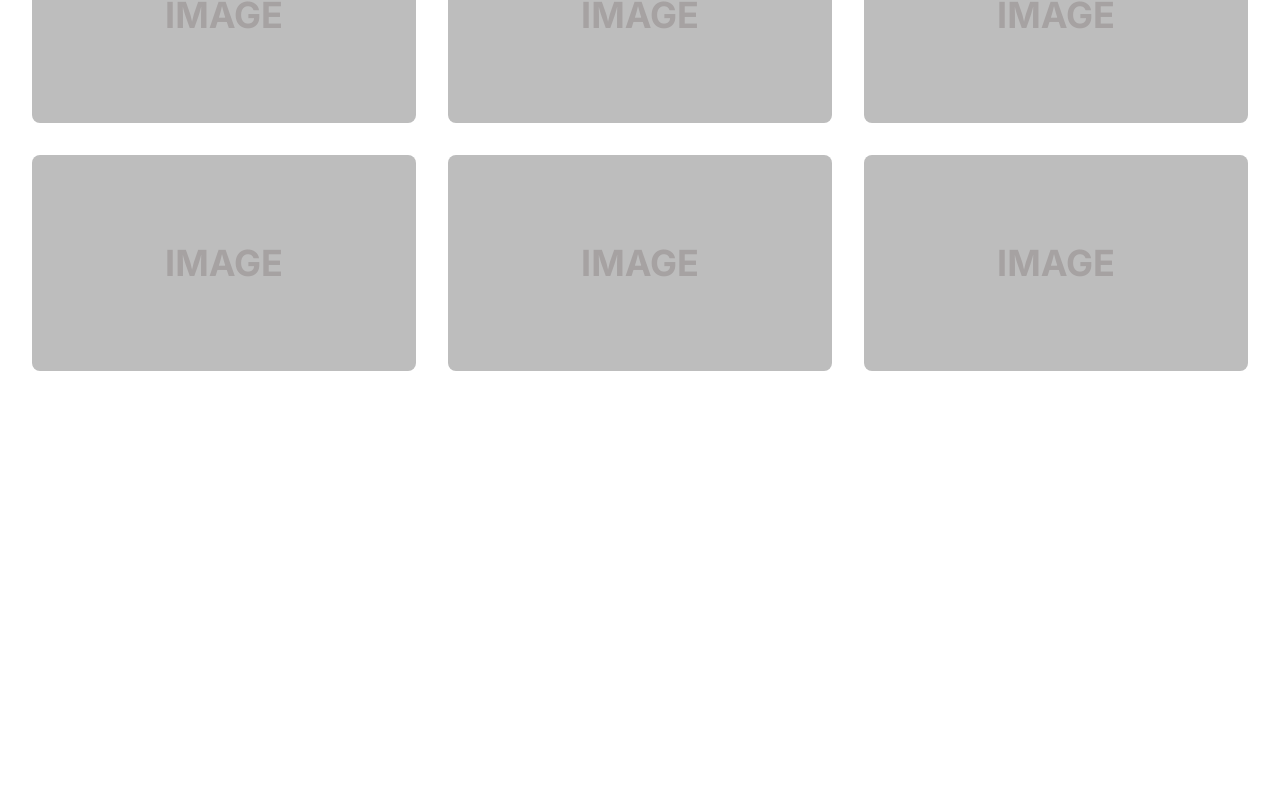
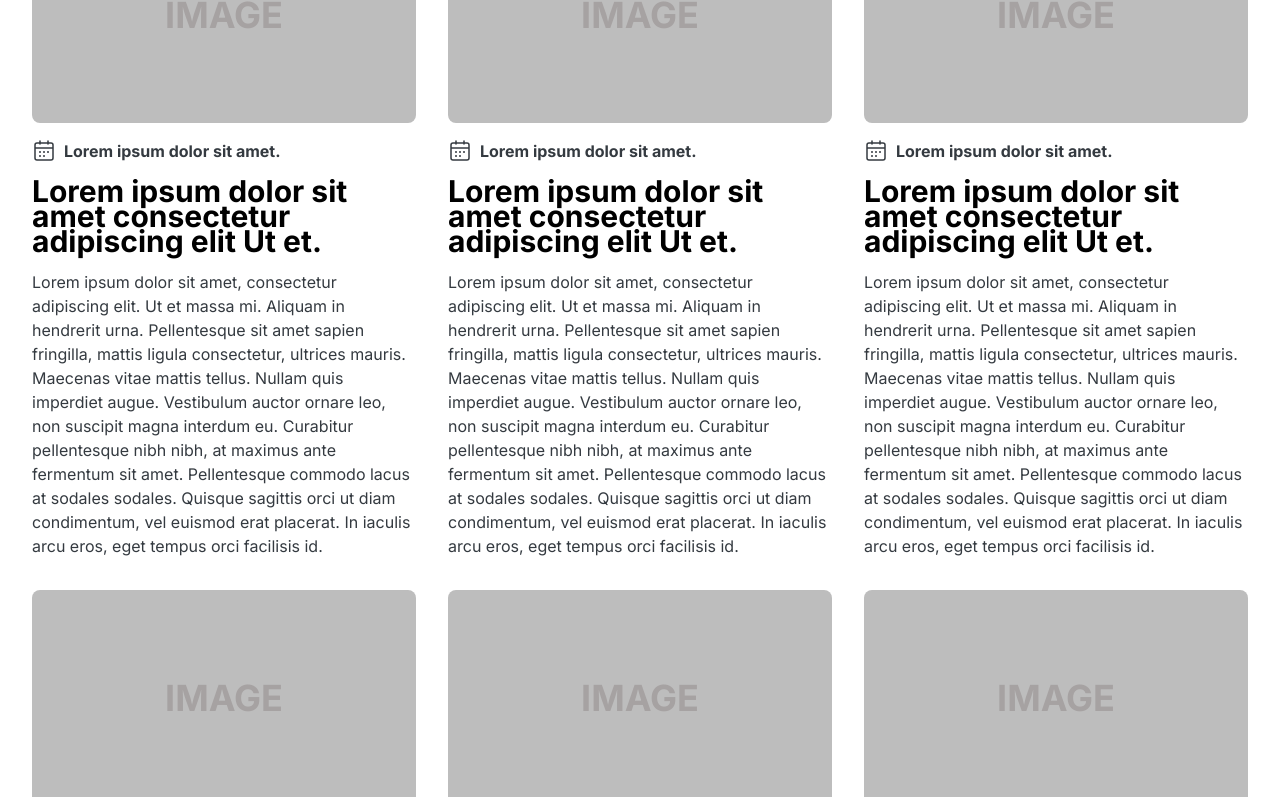
Before and after one commit to victoriadaluz/challenge-riu, an Angular app: page / in a window 1280 px wide. Shown: the part 1019-1816 px from the top of the page. Before the commit the page ends 1486 px from the top, so only its background shows below. Built offline with nearby package versions, Linux system fonts and the light colour scheme.

Commit message:
modified featured-article structure. added some lines and fixed other issues

```diff
--- a/src/app/components/molecules/article-card/article-card.html
+++ b/src/app/components/molecules/article-card/article-card.html
@@ -1,6 +1,7 @@
 <article class="article-card flex flex-col gap-4">
-
-<figure class="article-card__image m-0 w-full aspect-video rounded-lg overflow-hidden bg-neutral flex items-center justify-center">
+  <figure
+    class="article-card__image m-0 w-full aspect-video rounded-lg overflow-hidden bg-neutral flex items-center justify-center"
+  >
     @if (articleImageUrl()) {
       <img
         class="w-full h-full object-cover"
@@ -14,4 +15,30 @@
       <span class="font-bold text-4xl uppercase text-muted" aria-hidden="true">Image</span>
     }
   </figure>
+
+  <div class="article-card__meta flex items-center gap-2">
+    <svg width="24" height="24" viewBox="0 0 24 24" fill="none" aria-hidden="true">
+      <rect x="3" y="4" width="18" height="17" rx="2" stroke="#343a40" stroke-width="1.5" />
+      <path d="M3 9H21" stroke="#343a40" stroke-width="1.5" />
+      <path d="M8 2V5M16 2V5" stroke="#343a40" stroke-width="1.5" stroke-linecap="round" />
+      <circle cx="8" cy="13" r="1" fill="#343a40" />
+      <circle cx="12" cy="13" r="1" fill="#343a40" />
+      <circle cx="16" cy="13" r="1" fill="#343a40" />
+      <circle cx="8" cy="17" r="1" fill="#343a40" />
+      <circle cx="12" cy="17" r="1" fill="#343a40" />
+    </svg>
+    <time
+      class="article-card__date font-bold text-base leading-6 text-body"
+      [attr.datetime]="articleDateTime()"
+    >
+      {{ articleDate() }}
+    </time>
+  </div>
+  <h3 class="article-card__title font-bold text-[23px] leading-6.25 text-black lg:text-[30px] lg:leading-[38px">
+    {{ articleTitle() }}
+  </h3>
+
+  <p class="article-card__description text base leading-6 text-body font-normal">
+    {{ articleDescription() }}
+  </p>
 </article>
--- a/src/app/core/models/services/articles.service.ts
+++ /dev/null
@@ -1,29 +0,0 @@
-import { Injectable } from "@angular/core";
-
-
-export interface Article {
-    id: number;
-    date: string;
-    datetime: string;
-    title: string;
-    description: string;
-    imageUrl: string;
-    imageAlt: string;
-}
-
-@Injectable({
-    providedIn: 'root',
-})
-export class ArticlesService {
-    getArticles(): Article[] {
-        return Array.from({ length: 6 }, (_, i) => ({
-            id: i + 1,
-            date: 'Lorem ipsum dolor sit amet.',
-            datetime: '2025-03-01',
-            title: 'Lorem ipsum dolor sit amet consectetur adipiscing elit Ut et.',
-            description: 'Lorem ipsum dolor sit amet, consectetur adipiscing elit. Ut et massa mi. Aliquam in hendrerit urna. Pellentesque sit amet sapien fringilla, mattis ligula consectetur, ultrices mauris. Maecenas vitae mattis tellus. Nullam quis imperdiet augue. Vestibulum auctor ornare leo, non suscipit magna interdum eu. Curabitur pellentesque nibh nibh, at maximus ante fermentum sit amet. Pellentesque commodo lacus at sodales sodales. Quisque sagittis orci ut diam condimentum, vel euismod erat placerat. In iaculis arcu eros, eget tempus orci facilisis id.',
-            imageUrl: '',
-            imageAlt: `Image article ${i + 1}`,
-        }));
-    }
-}
--- a/src/app/pages/home/home.ts
+++ b/src/app/pages/home/home.ts
@@ -1,8 +1,7 @@
 import { Component } from '@angular/core';
 import { FeaturedArticle } from '../../components/organisms/featured-article/featured-article';
 import { ArticlesGrid } from '../../components/organisms/articles-grid/articles-grid';
-import { ArticlesService, Article } from '../../core/models/services/articles.service';
-
+import { Article } from '../../core/models/article.model';
 @Component({
   selector: 'app-home',
   imports: [FeaturedArticle, ArticlesGrid,],
@@ -11,6 +10,13 @@ import { ArticlesService, Article } from '../../core/models/services/articles.se
   standalone: true,
 })
 export class Home {
-  private articlesService = new ArticlesService();
-  articles: Article[] = this.articlesService.getArticles();
+  articles: Article[] = Array.from({ length: 6 }, (_, i) => ({
+    id: i + 1,
+    date: 'Lorem ipsum dolor sit amet.',
+    datetime: '2025-03-01',
+    title: 'Lorem ipsum dolor sit amet consectetur adipiscing elit Ut et.',
+    description: 'Lorem ipsum dolor sit amet, consectetur adipiscing elit. Ut et massa mi. Aliquam in hendrerit urna. Pellentesque sit amet sapien fringilla, mattis ligula consectetur, ultrices mauris. Maecenas vitae mattis tellus. Nullam quis imperdiet augue. Vestibulum auctor ornare leo, non suscipit magna interdum eu. Curabitur pellentesque nibh nibh, at maximus ante fermentum sit amet. Pellentesque commodo lacus at sodales sodales. Quisque sagittis orci ut diam condimentum, vel euismod erat placerat. In iaculis arcu eros, eget tempus orci facilisis id.',
+    imageUrl: '',
+    imageAlt: `Imagen artículo ${i + 1}`,
+  }));
 }
```
